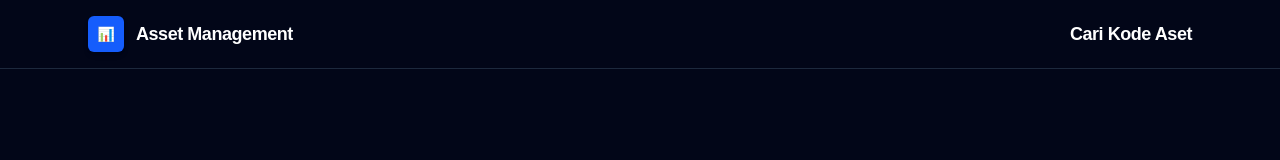
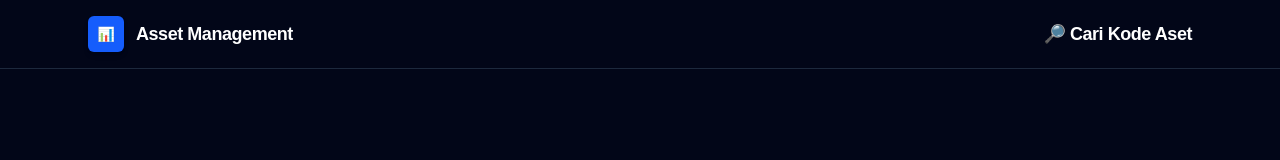
Before and after one commit to Mrhogback/formaset, a Next.js app: page / in a window 1280 px wide. Shown: the top 160 px of the page. Built offline with nearby package versions, Linux system fonts and the light colour scheme.

Commit message:
12/05/2026v5

```diff
--- a/src/app/page.tsx
+++ b/src/app/page.tsx
@@ -22,7 +22,7 @@ export default function Home() {
                 href="/tracking"
                 className="hover:text-yellow-300 text-white transition"
               >
-                Cari Kode Aset
+                🔎 Cari Kode Aset
               </Link>
             </nav>
           </div>
```
